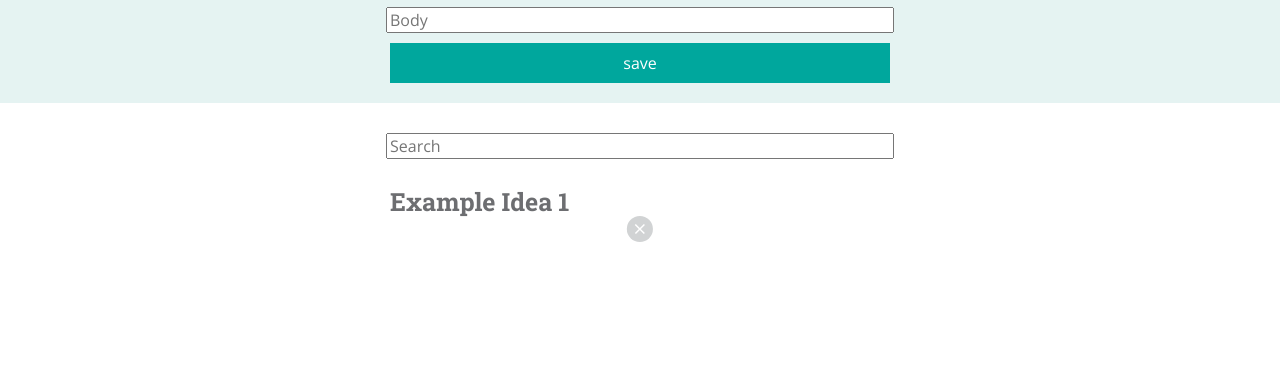
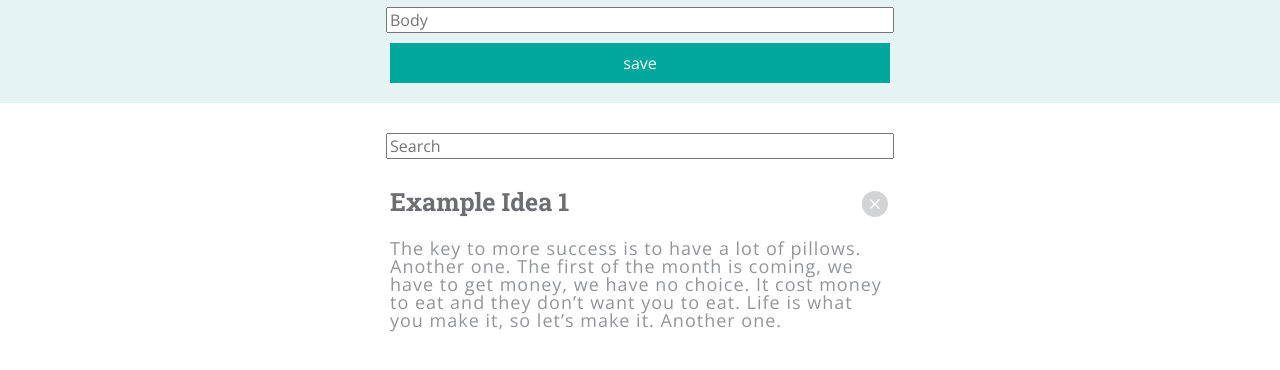
Before and after one commit to nnchambs/ideabox, a plain HTML site: page index.html in a window 1280 px wide. Shown: the part 124-494 px from the top of the page. Drawn offline with nearby package versions, Linux system fonts and the light colour scheme.

Commit message:
Additional formatting of css-html. Change img to input, now recognized as a button. Removed 'outline' from input fields and input.

```diff
--- a/index.html
+++ b/index.html
@@ -17,7 +17,8 @@
     </div>
       <section class="results-container">
         <input type="text" class="search-input" placeholder="Search">
-        <h1 class="idea-output">Example Idea 1</h1><img class="delete" src=images/delete.svg>
+        <h1 class="idea-output">Example Idea 1<input type="image" class="delete" src=images/delete.svg></h1>
+        <p class="idea-body-output">The key to more success is to have a lot of pillows. Another one. The first of the month is coming, we have to get money, we have no choice. It cost money to eat and they don’t want you to eat. Life is what you make it, so let’s make it. Another one.</p>
       </section>
   </body>
   <script src="scripts.js"></script>
--- a/stylesheet.css
+++ b/stylesheet.css
@@ -39,6 +39,7 @@ input, button {
   width: 500px;
   margin: 5px 0;
   order: 2;
+  outline: none;
 }
 
 #idea-body-input {
@@ -46,6 +47,7 @@ input, button {
   width: 500px;
   margin: 5px 0;
   order: 3;
+  outline: none;
 }
 
 .save-button {
@@ -56,6 +58,7 @@ input, button {
   background-color: #00A79D;
   color: #FFFFFF;
   border: none;
+  outline: none;
 }
 
 .save-button:hover {
@@ -75,6 +78,7 @@ input, button {
   width: 500px;
   margin: 30px 0;
   order: 1;
+  outline: none;
 }
 
 h1 {
@@ -83,13 +87,27 @@ h1 {
   color: #6D6E71;
 }
 
+p {
+  font-family: 'Open Sans', sans-serif;
+  font-size: 18px;
+  letter-spacing: 1px;
+  color: #939598;
+}
+
 .idea-output {
   width: 500px;
   order: 2;
 }
 
-img.delete {
+input.delete {
   width: 30px;
   height: 30px;
-  order: 2;
+  float: right;
+  outline: none;
 }
+
+.idea-body-output {
+  width: 500px;
+  order: 3;
+  margin: 20px 0;
+}
```
